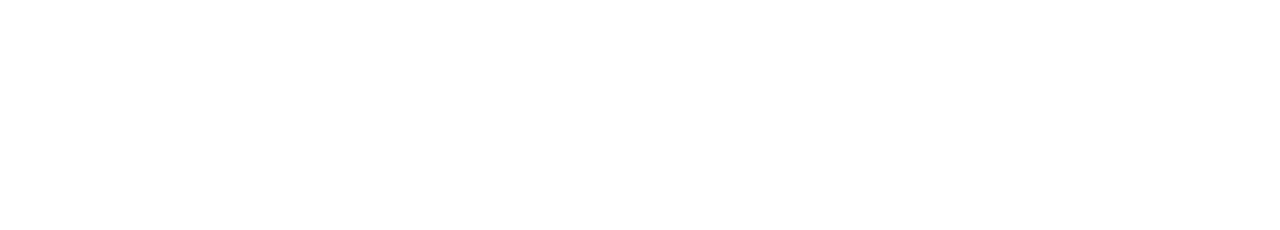
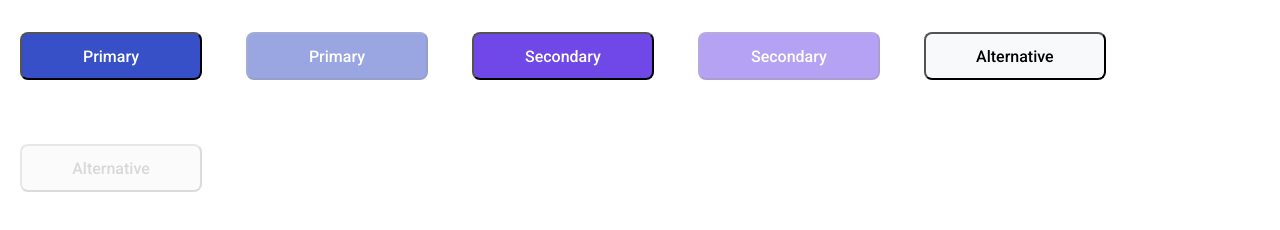
Before and after one commit to js-tasks-ru/htmlcss-20231027_daniilk, a website: page 03-lection1/01-button/index.html in a window 1280 px wide. Drawn offline with Linux system fonts and the light colour scheme.

Commit message:
lection-1_double-1

```diff
--- a/03-lection1/01-button/button.css
+++ b/03-lection1/01-button/button.css
@@ -1 +1,61 @@
 /* Стилизация кнопки */
+@import url('../../assets/css/main.css');;
+
+.buttons {
+  max-width: 1110px;
+  margin: auto;
+  padding: 20px; /* чтобы удобно было смотреть на экране */
+
+}
+
+.button {
+  width: 182px;
+  height: 48px;
+  flex-shrink: 0;
+  border-radius: 8px;
+  text-align: center;
+  font-family: Roboto;
+  font-size: 16px;
+  font-style: normal;
+  font-weight: 500;
+  line-height: normal;
+  margin: 32px 20px;
+}
+
+
+.button:hover{
+    cursor: pointer;
+}
+
+.button:disabled {
+    opacity: 0.5;
+    cursor: not-allowed;
+}
+
+.button_primary {
+    background-color: var(--blue);
+    transition: opacity 200ms ease-in-out, background 200ms ease-in-out;
+    color: var(--white);
+}
+
+.button_primary:hover{
+    background-color: var(--primary-hover);
+}
+
+.button_secondary {
+    background-color: var(--purple);
+    transition: opacity 200ms ease-in-out, background 200ms ease-in-out;
+    color: var(--white)
+}
+.button_secondary:hover {
+    background-color: var(--secondary-hover);
+}
+
+
+.button_alternativ{
+    background-color: var(--grey-1);
+    transition: opacity 200ms ease-in-out, background 200ms ease-in-out;
+}
+.button_alternativ:hover{
+
+}
--- a/03-lection1/01-button/index.html
+++ b/03-lection1/01-button/index.html
@@ -6,6 +6,13 @@
         <link rel="stylesheet" href="./button.css">
     </head>
     <body>
-
+        <div class="buttons">
+            <button class="button button_primary">Primary</button>
+            <button class="button  button_primary" disabled>Primary</button>
+            <button class="button button_secondary ">Secondary</button>
+            <button class="button button_secondary" disabled>Secondary</button>
+            <button class="button button_alternativ">Alternative</button>
+            <button class="button button_alternativ" disabled>Alternative</button>
+          </div>
     </body>
 </html>
--- a/assets/css/main.css
+++ b/assets/css/main.css
@@ -1,5 +1,5 @@
 @import '../fonts/fonts.css';
-@import url('normalize.css');;
+@import 'normalize.css';
 
 :root {
     --white: #ffffff;
@@ -12,6 +12,8 @@
     --grey-2: #DDE2E5;
     --grey-3: #ACB5BD;
     --grey-4: #495057;
+    --primary-hover: #2342C0;
+    --secondary-hover:#5028C6;
 
     --error: var(--red);
     --success: var(--blue);
```
Also changed, not shown: index.html (+5 -5 lines).
